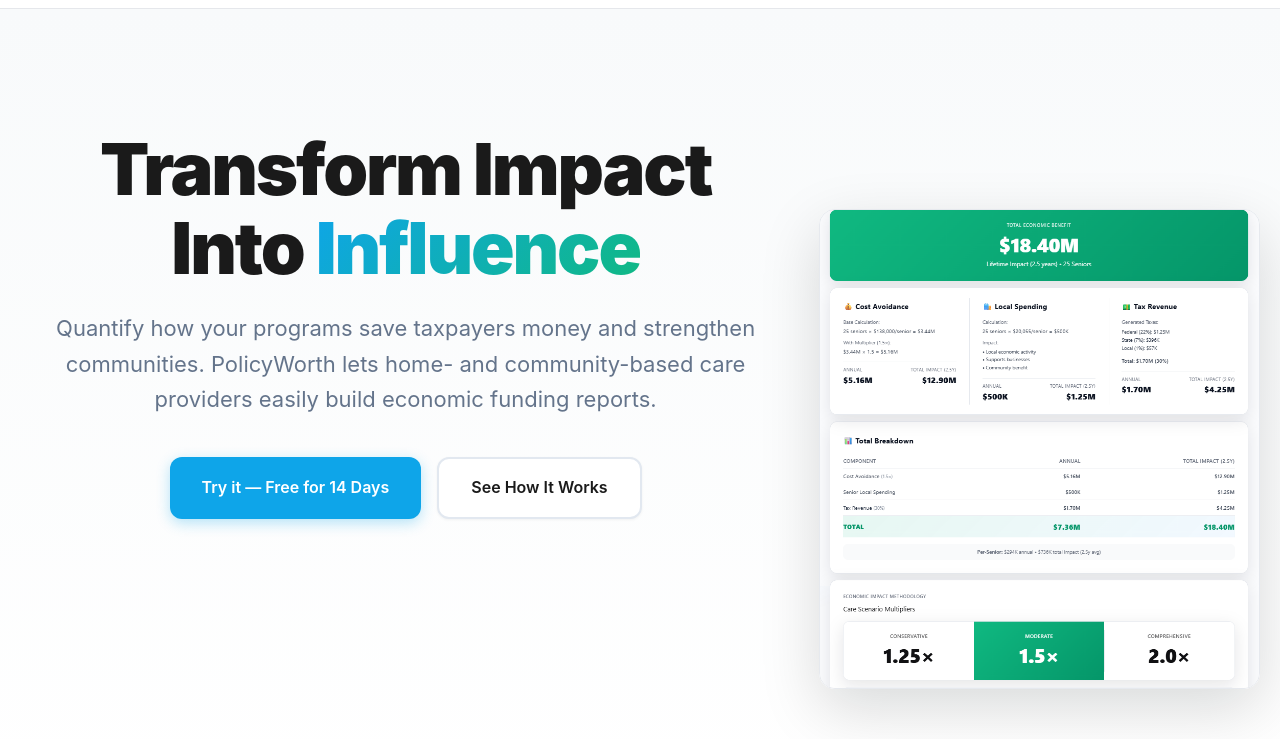
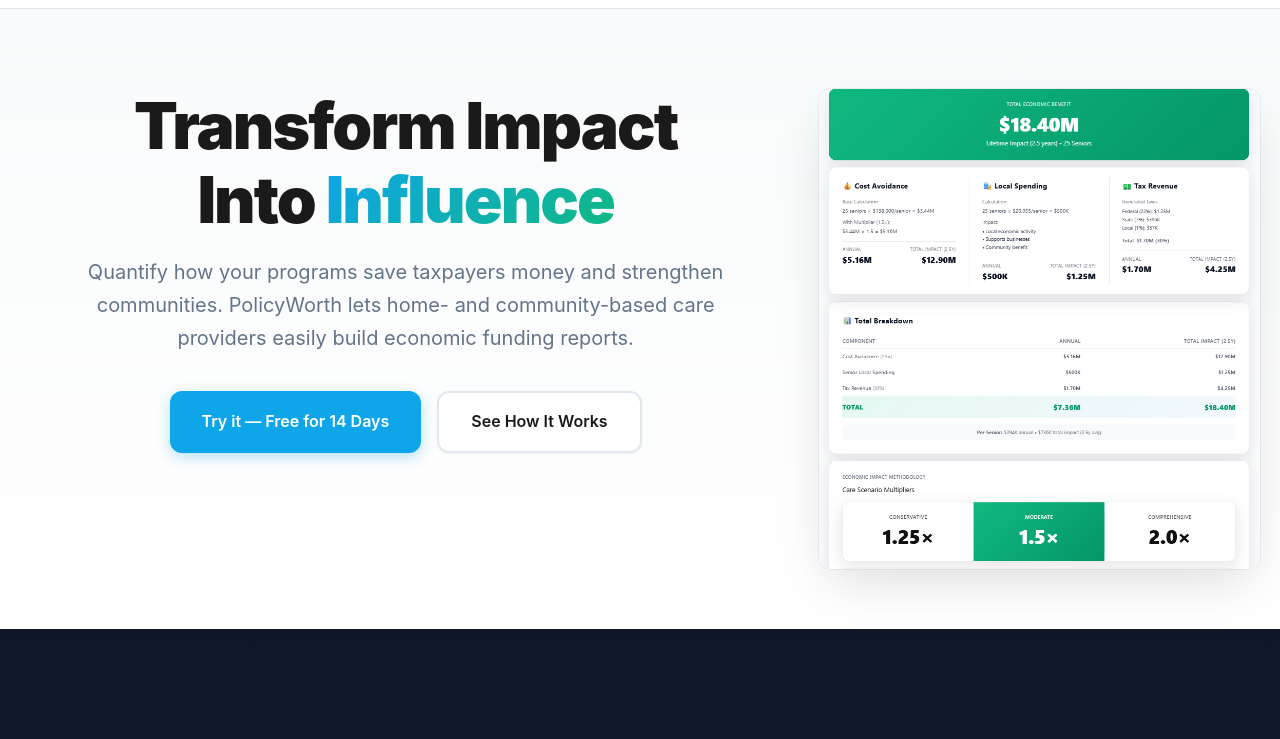
Before and after one commit to beyonddex/policyworth, a plain HTML site: page index.html in a window 1280 px wide. Shown: the part 56-795 px from the top of the page. Drawn offline with Linux system fonts and the light colour scheme; no server answers; a script that the page names is missing.

Commit message:
Ready for deployment

```diff
--- a/index.html
+++ b/index.html
@@ -48,25 +48,25 @@
     /* Hero Section */
     .hero {
       background: linear-gradient(180deg, #f8fafb 0%, #ffffff 100%);
-      padding: 120px 20px 100px;
+      padding: 80px 20px 60px;
       text-align: center;
       position: relative;
     }
 
     .hero-content {
-      max-width: 920px;
-      margin: 0 auto;
+      max-width: 800px;
+      margin: 0 auto 60px;
       position: relative;
       z-index: 1;
     }
 
     .hero h1 {
-      font-size: clamp(40px, 6vw, 72px);
+      font-size: clamp(36px, 5.5vw, 64px);
       font-weight: 900;
       letter-spacing: -0.03em;
       color: #1a1a1a;
-      margin: 0 0 24px;
-      line-height: 1.1;
+      margin: 0 0 20px;
+      line-height: 1.15;
     }
 
     .accent {
@@ -74,14 +74,15 @@
       -webkit-background-clip: text;
       -webkit-text-fill-color: transparent;
       background-clip: text;
+      display: inline-block;
     }
 
     .hero p {
-      font-size: clamp(18px, 2.5vw, 22px);
+      font-size: clamp(16px, 2.2vw, 20px);
       color: #64748b;
-      margin: 0 0 40px;
-      line-height: 1.6;
-      max-width: 700px;
+      margin: 0 0 36px;
+      line-height: 1.65;
+      max-width: 660px;
       margin-left: auto;
       margin-right: auto;
     }
@@ -134,16 +135,24 @@
 
     /* Hero Screenshot */
     .hero-shot {
-      margin: 80px auto 0;
-      max-width: 1100px;
+      margin: 0 auto;
+      max-width: 1200px;
       position: relative;
     }
 
     .hero-shot img {
       width: 100%;
-      border-radius: 16px;
-      box-shadow: 0 20px 60px rgba(10,12,16,.15);
-      border: 1px solid var(--pw-line);
+      height: auto;
+      border-radius: 12px;
+      box-shadow:
+        0 20px 50px -12px rgba(0, 0, 0, 0.15),
+        0 0 0 1px rgba(0, 0, 0, 0.05);
+      display: block;
+      transition: transform 0.3s ease;
+    }
+
+    .hero-shot:hover img {
+      transform: translateY(-4px);
     }
 
     /* Proven Section (Dark) */
```
